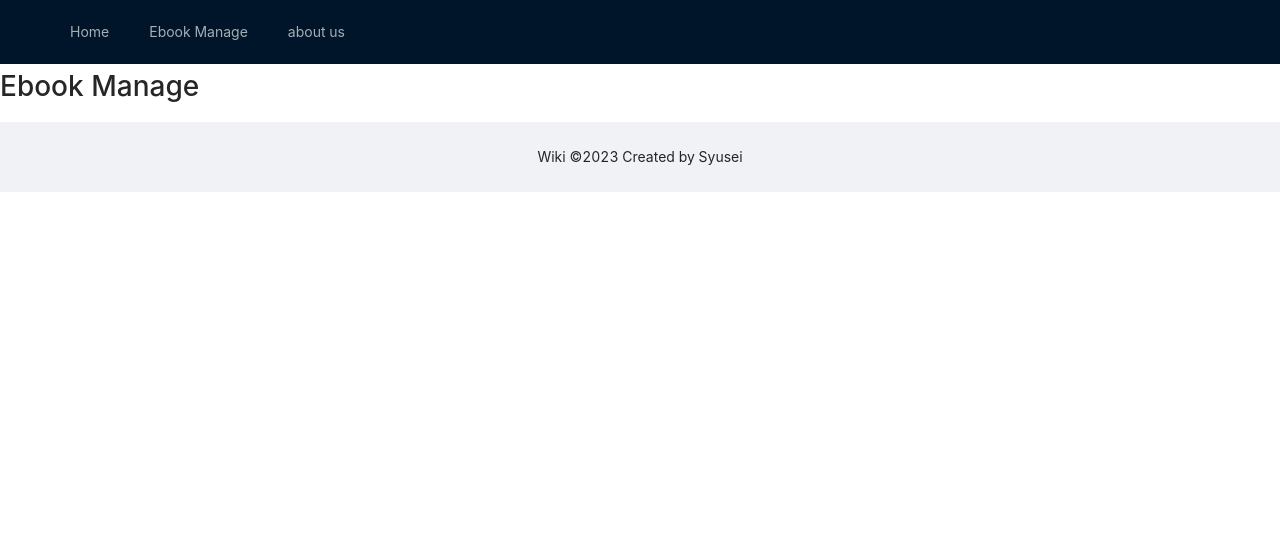
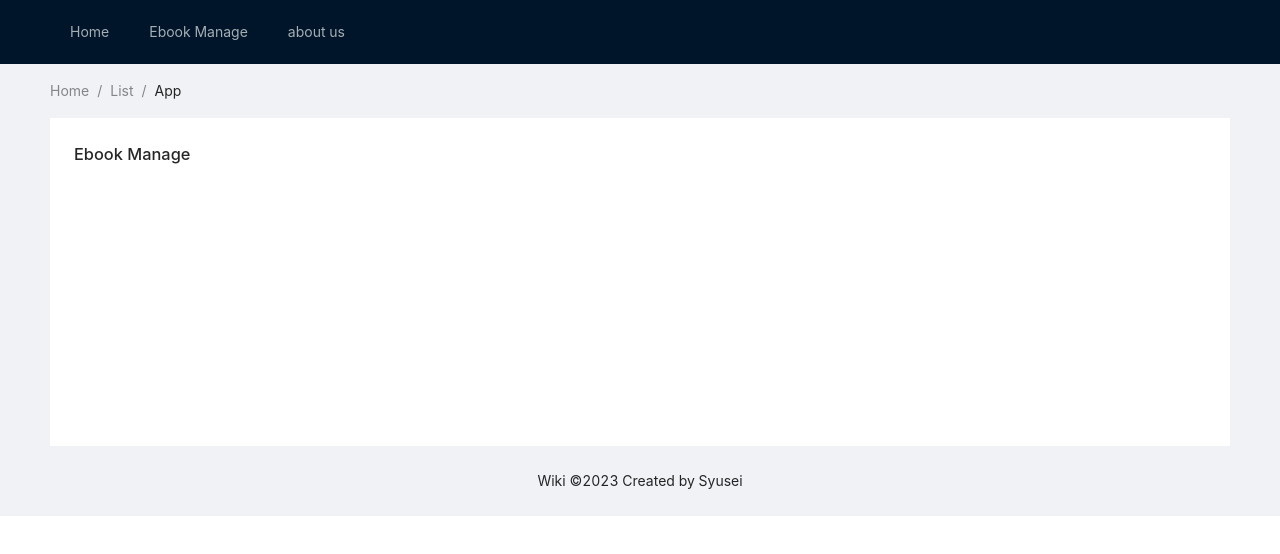
Before and after one commit to LuckyShusei/wiki, a Vue app in the folder web/: page /admin/admin-ebook in a window 1280 px wide. Shown: the top 554 px of the page. Built offline with nearby package versions, Linux system fonts and the light colour scheme; no server answers.

Commit message:
修改电子书管理页面布局

```diff
--- a/web/src/views/admin/admin-ebook.vue
+++ b/web/src/views/admin/admin-ebook.vue
@@ -1,5 +1,20 @@
 <template>
-  <div class="about">
-    <h1>Ebook Manage</h1>
-  </div>
+  <a-layout>
+    <a-layout-content style="padding: 0 50px">
+      <a-breadcrumb style="margin: 16px 0">
+        <a-breadcrumb-item>Home</a-breadcrumb-item>
+        <a-breadcrumb-item>List</a-breadcrumb-item>
+        <a-breadcrumb-item>App</a-breadcrumb-item>
+      </a-breadcrumb>
+      <a-layout style="padding: 24px 0; background: #fff">
+        <a-layout-content :style="{ padding: '0 24px', minHeight: '280px' }"
+        >
+          <div class="about">
+            <h1>Ebook Manage</h1>
+          </div>
+
+        </a-layout-content>
+      </a-layout>
+    </a-layout-content>
+  </a-layout>
 </template>
```
